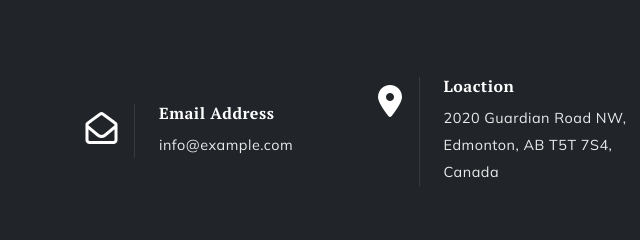
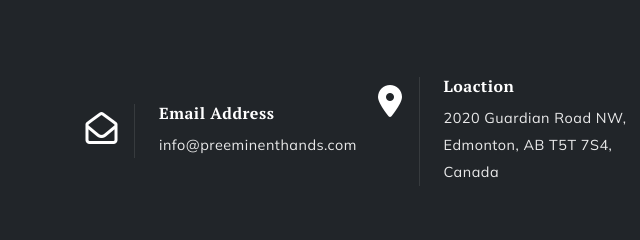
Before and after one commit to Osawejustice/ph-test, a plain HTML site: page index.html in a window 1280 px wide. Shown: the part 5920-6160 px from the top of the page, 274-914 px from the left. Drawn offline with Linux system fonts and the light colour scheme.

Commit message:
jnfsdjnf

```diff
--- a/index.html
+++ b/index.html
@@ -784,7 +784,7 @@
                             </div>
                             <div class="flex-grow-1 borders-start border-color-light-white ps-4 ms-3">
                                 <h5 class="h6 text-white">Email Address</h5>
-                                <span class="text-white opacity9 display-30">info@example.com</span>
+                                <span class="text-white opacity9 display-30">info@preeminenthands.com</span>
                             </div>
                         </div>
                     </div>
```
